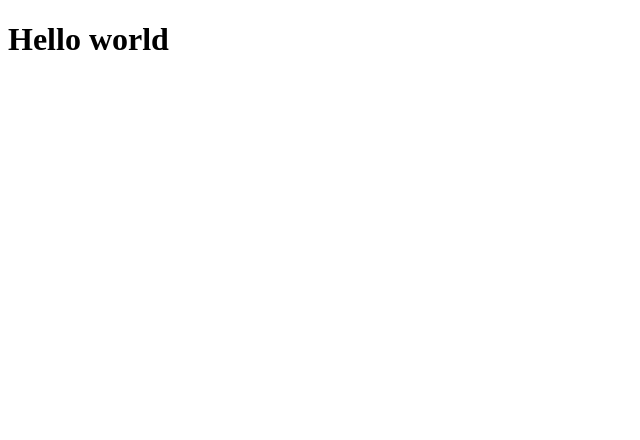
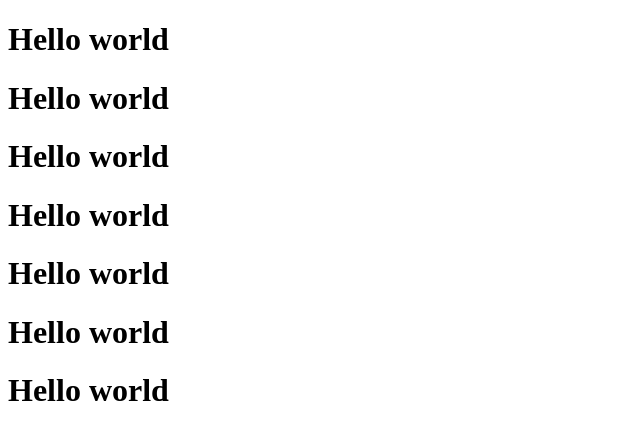
Before and after one commit to tienlx91/cms-wordpress, a plain HTML site: page index.html in a window 1280 px wide. Shown: the whole page, without its empty margins (0-640 px from the left). Drawn offline with Linux system fonts and the light colour scheme.

Commit message:
Update add many Hello World

```diff
--- a/index.html
+++ b/index.html
@@ -8,5 +8,11 @@
 </head>
 <body>
   <h1>Hello world</h1>
+  <h1>Hello world</h1>
+  <h1>Hello world</h1>
+  <h1>Hello world</h1>
+  <h1>Hello world</h1>
+  <h1>Hello world</h1>
+  <h1>Hello world</h1>
 </body>
 </html>
```
